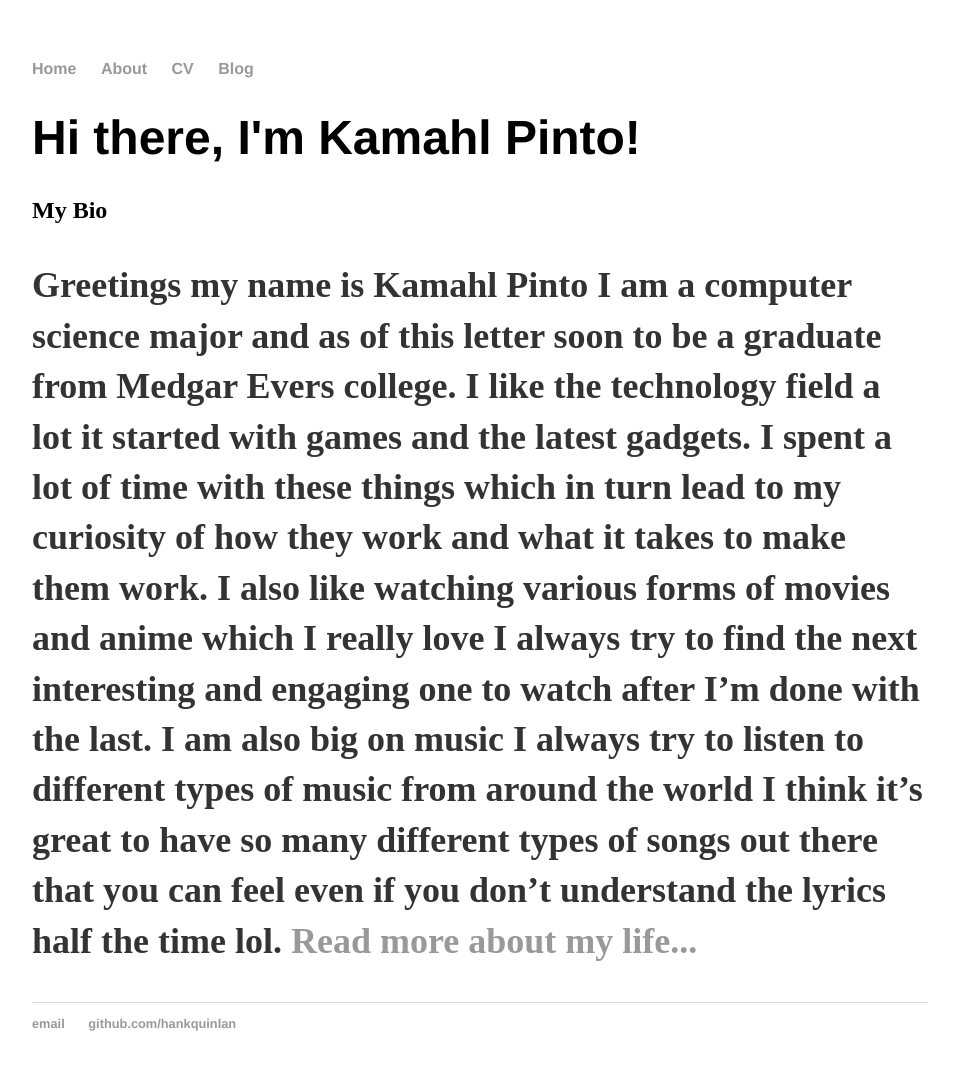
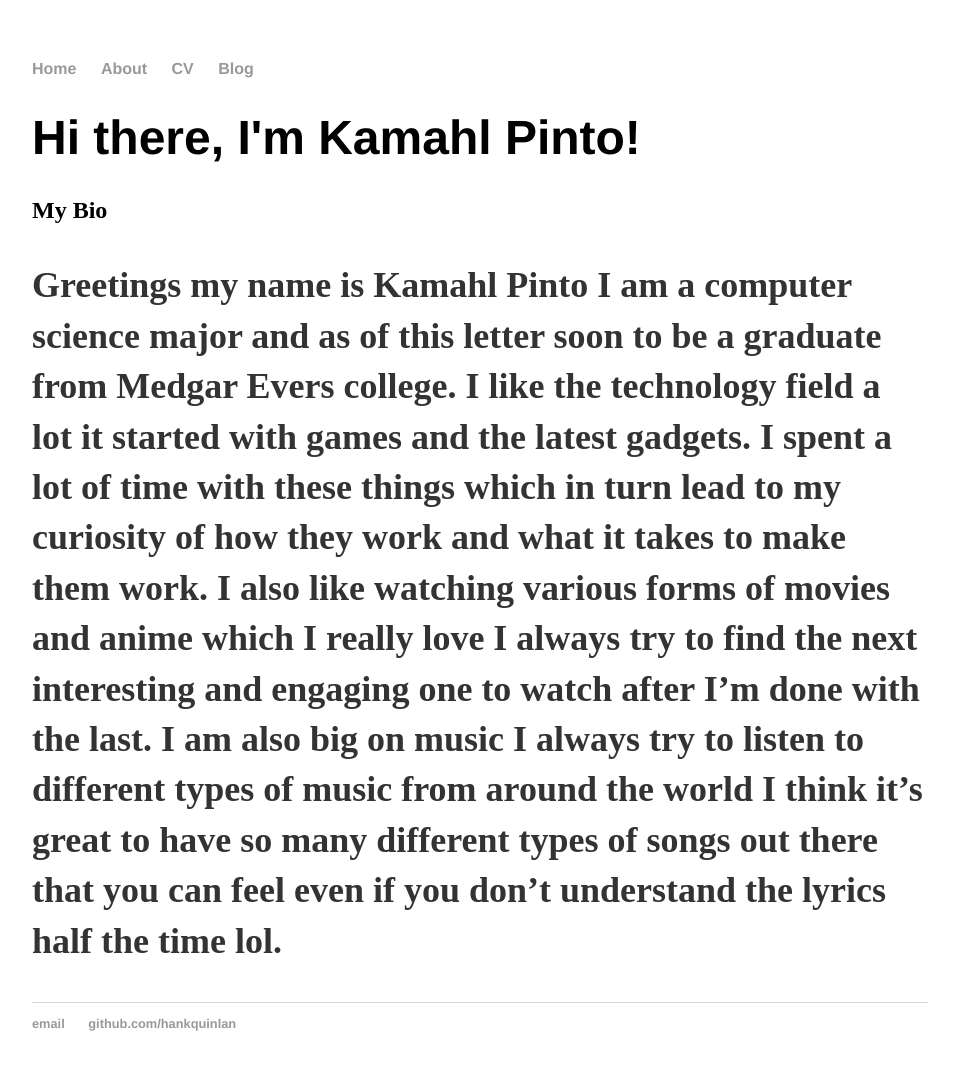
Before and after one commit to cloudjumper27/cloudjumper27.github.io, a Jekyll site: the page built from index.html, in a window 1280 px wide. Shown: the whole page, without its empty margins (160-1119 px from the left). Built offline with Jekyll 4.4.1, drawn with Linux system fonts in a browser that asks for light colours.

Commit message:
Update index.html

```diff
--- a/index.html
+++ b/index.html
@@ -5,6 +5,7 @@
 <div class="blurb">
 	<h1>Hi there, I'm Kamahl Pinto!</h1>
 	<h2>My Bio<h2>
-	<p>Greetings my name is Kamahl Pinto I am a computer science major and as of this letter soon to be a graduate from Medgar Evers college. I like the technology field a lot it started with games and the latest gadgets. I spent a lot of time with these things which in turn lead to my curiosity of how they work and what it takes to make them work. I also like watching various forms of movies and anime which I really love I always try to find the next interesting and engaging one to watch after I’m done with the last. I am also big on music I always try to listen to different types of music from around the world I think it’s great to have so many different types of songs out there that you can feel even if you don’t understand the lyrics half the time lol.
- <a href="/about">Read more about my life...</a></p>
+	<p>Greetings my name is Kamahl Pinto I am a computer science major and as of this letter soon to be a graduate from Medgar Evers college. I like the technology field a lot it started with games and the latest gadgets.
+	   I spent a lot of time with these things which in turn lead to my curiosity of how they work and what it takes to make them work. I also like watching various forms of movies and anime which I really love I always try to find the next interesting and engaging one to watch after I’m done with the last.
+	   I am also big on music I always try to listen to different types of music from around the world I think it’s great to have so many different types of songs out there that you can feel even if you don’t understand the lyrics half the time lol.</p>
 </div><!-- /.blurb -->
```
